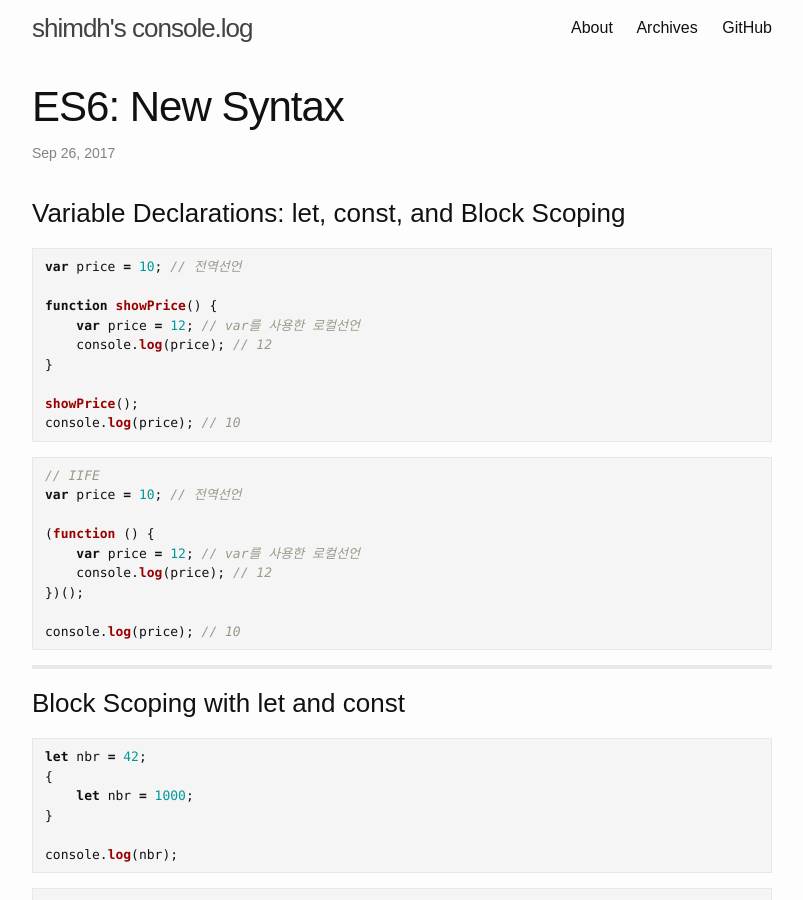
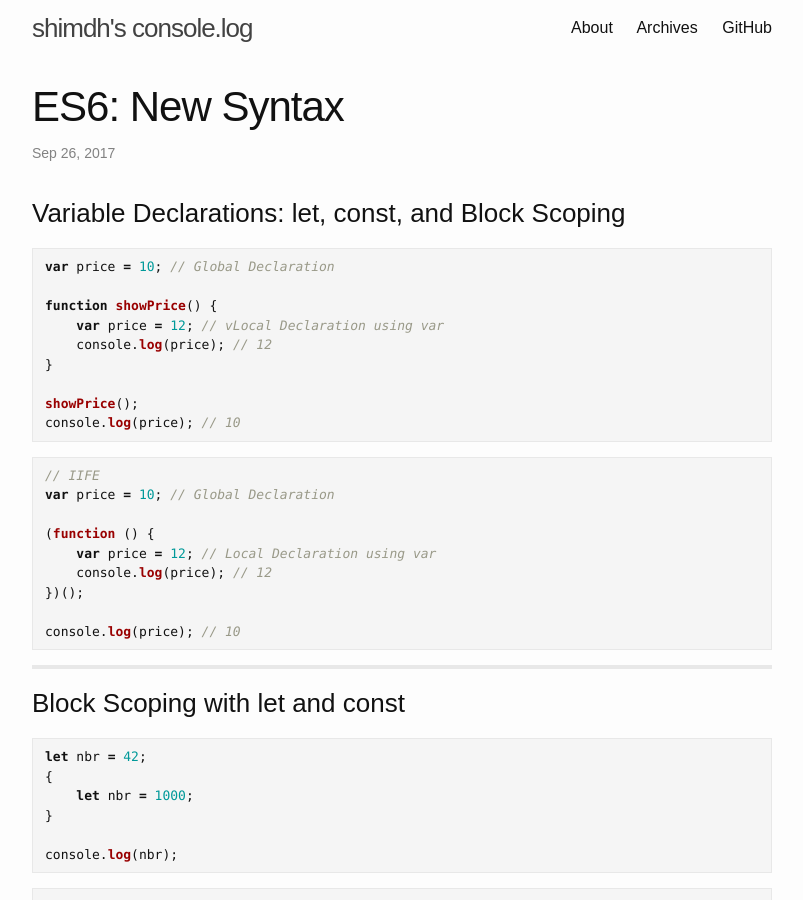
Before and after one commit to yous/whiteglass, a Jekyll site: the page built from _posts/2017-09-26-es6-new-syntax.md, in a window 1280 px wide and 900 px high. Shown: the whole window, without its empty margins (238-1041 px from the left). Built offline with Jekyll 4.4.1, drawn with Linux system fonts in a browser that asks for light colours.

Commit message:
영어로 다시 변경

```diff
--- a/_posts/2017-09-26-es6-new-syntax.md
+++ b/_posts/2017-09-26-es6-new-syntax.md
@@ -9,10 +9,10 @@ title: "ES6: New Syntax"
 ### Variable Declarations: let, const, and Block Scoping
 
 {% highlight js %}
-var price = 10; // 전역선언
+var price = 10; // Global Declaration
 
 function showPrice() {
-    var price = 12; // var를 사용한 로컬선언
+    var price = 12; // vLocal Declaration using var
     console.log(price); // 12
 }
 
@@ -23,10 +23,10 @@ console.log(price); // 10
 
 {% highlight js %}
 // IIFE
-var price = 10; // 전역선언
+var price = 10; // Global Declaration
 
 (function () {
-    var price = 12; // var를 사용한 로컬선언
+    var price = 12; // Local Declaration using var
     console.log(price); // 12
 })();
 
```
